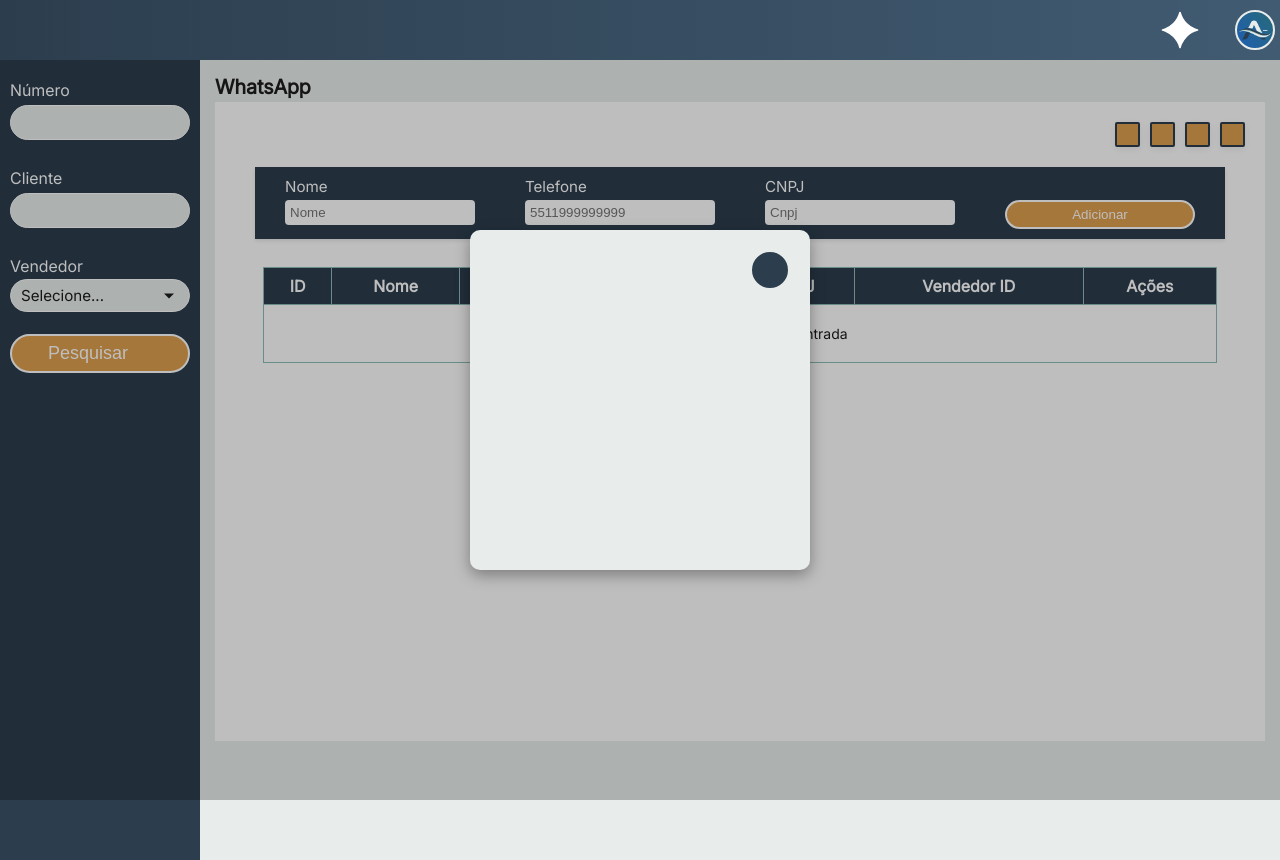
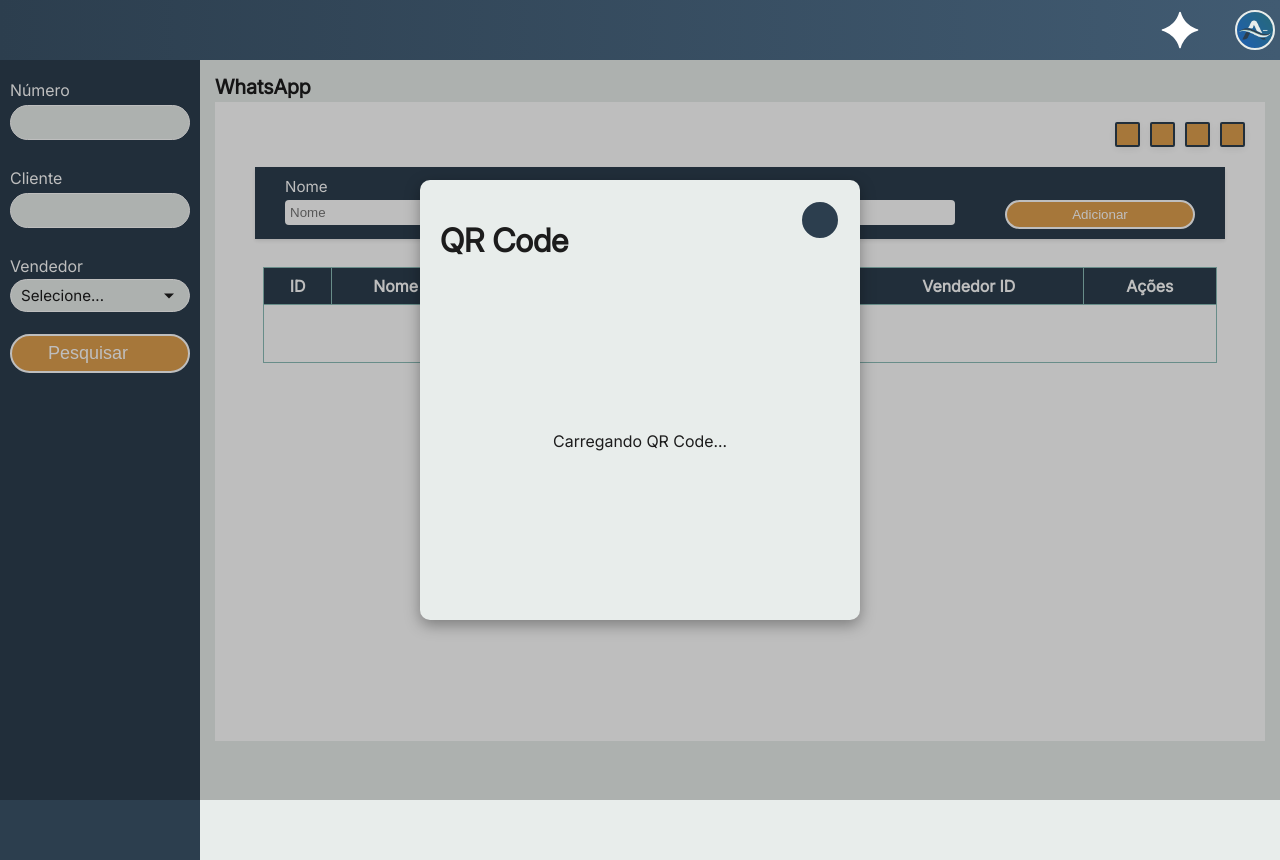
Before and after one commit to Larand26/Aminus, a React (Vite) app: page /#/whatsapp in a window 1280 px wide. Both pictures are taken after a click on the button 1232 px from the left and 134 px from the top of the page. Shown: the top 860 px of the page. Built offline with nearby package versions, Linux system fonts and the light colour scheme.

Commit message:
style: imprime o qr code no popup

```diff
--- a/src/pages/Whatsapp.jsx
+++ b/src/pages/Whatsapp.jsx
@@ -77,7 +77,15 @@ const Whatsapp = () => {
       onClick: async () => {
         setPopUpQrCodeOpen(true);
         const qrCodeResult = await geraQrcode(token);
-        console.log("QR Code Result:", qrCodeResult);
+        if (!qrCodeResult?.success) {
+          setToastInfo({
+            key: Date.now(),
+            message: qrCodeResult?.error || "Erro ao gerar QR Code.",
+            type: "falha",
+          });
+          return;
+        }
+        setQrcodeSrc(qrCodeResult.data.qrcode);
       },
     },
   ];
@@ -278,12 +286,33 @@ const Whatsapp = () => {
 
       <PopUp
         id="popup-qrcode"
-        width="300px"
-        height="300px"
+        width="400px"
+        height="400px"
         title="QR Code"
         open={popUpQrCodeOpen}
         setOpen={setPopUpQrCodeOpen}
-      ></PopUp>
+      >
+        <h1>QR Code</h1>
+        <div
+          style={{
+            width: "100%",
+            height: "100%",
+            display: "flex",
+            justifyContent: "center",
+            alignItems: "center",
+          }}
+        >
+          {qrcodeSrc ? (
+            <img
+              src={qrcodeSrc}
+              alt="QR Code WhatsApp"
+              style={{ width: "inherit", height: "inherit" }}
+            />
+          ) : (
+            <p>Carregando QR Code...</p>
+          )}
+        </div>
+      </PopUp>
 
       <NavBar />
       <div className="main-container">
```
